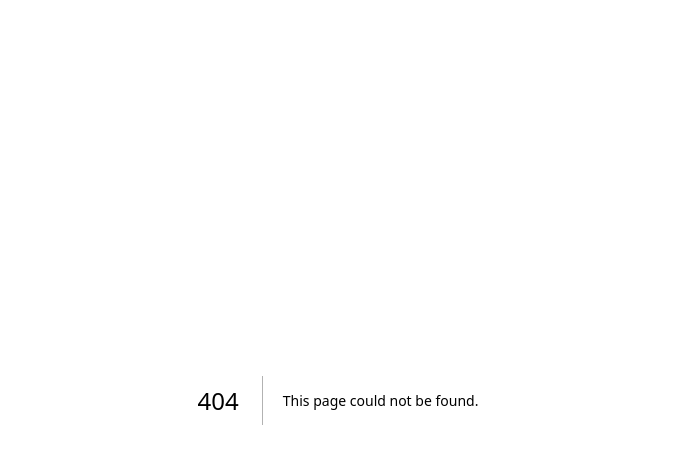
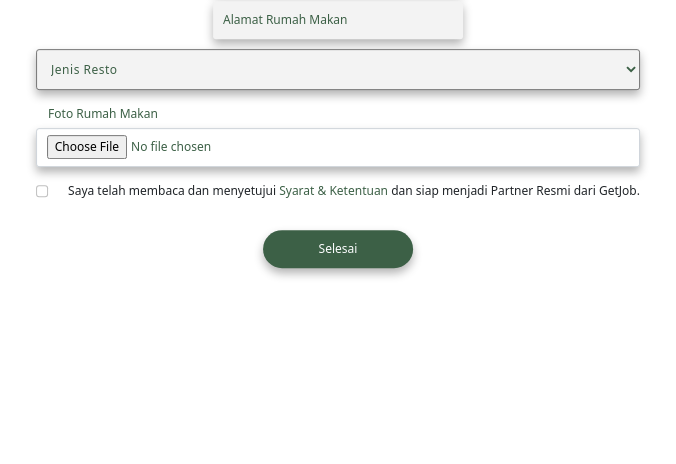
Before and after one commit to fdzadr/GetPartner, a Next.js app: page /daftar/merchant/data-usaha in a window 1280 px wide. Before the commit this address had no page. Shown: the top 464 px of the page, without its empty margins (302-978 px from the left). Built offline with nearby package versions, Linux system fonts and the light colour scheme.

Commit message:
adding data usaha page

```diff
--- a/src/pages/daftar.js
+++ b/src/pages/daftar.js
@@ -3,8 +3,6 @@ import Image from 'next/image';
 import { Inter } from '@next/font/google';
 import styles from '../styles/login n signin/Signin.module.css';
 import Link from 'next/link';
-
-const inter = Inter({ subsets: ['latin'] })
 
 export default function Daftar() {
   return (
--- a/src/pages/daftar/merchant/merchant.js
+++ b/src/pages/daftar/merchant/data-diri.js
@@ -60,7 +60,7 @@ export default function Merchant() {
                     </div>
 
                     <div className="buttons">
-                        <Link href="#"><button className={styles.setup_next_btn}>Lanjutkan</button></Link>
+                        <Link href="/daftar/merchant/data-usaha"><button className={styles.setup_next_btn}>Lanjutkan</button></Link>
                     </div>
                 </div>
             </div>
--- /dev/null
+++ b/src/pages/daftar/merchant/data-usaha.js
@@ -0,0 +1,80 @@
+import Head from 'next/head';
+import Image from 'next/image';
+import Link from 'next/link';
+import styles from '@/styles/login n signin/Profile-setup.module.css'
+
+export default function Merchant() {
+    return (
+        <>
+        <Head>
+            <title>GetPartner</title>
+            <meta name="description" content="Generated by create next app" />
+            <meta name="viewport" content="width=device-width, initial-scale=1" />
+            <link rel="icon" href="/favicon.ico" />
+        </Head>
+
+        <main className={styles.main}>
+        <div class=" box position-relative">
+            <div class="position-absolute top-50 start-50 translate-middle">
+                <div className={styles.logo}>
+                    <Image
+                    src="/aset/login n signin aset/Getjob.svg"
+                    alt="logo"
+                    width={150}
+                    height={50}
+                    />
+                </div>
+
+                <div className={styles.title}>
+                    <p>
+                        Anda Mendaftar Sebagai
+                        <br/>
+                        <span className={styles.highlight}>Merchant</span>
+                        <br/>
+                        <br/>
+                        Isi Data Usaha Anda
+                    </p>
+                </div>
+
+                <div className={styles.setup_main}>
+                    <div className="merchant_field">
+                        <input type="text" className={styles.setup_input} placeholder="Nama Rumah Makan"/>
+                    </div>
+
+                    <div className="merchant_field">
+                        <input type="text" className={styles.setup_input} placeholder="Alamat Rumah Makan"/>
+                    </div>
+
+                    <div class="input-group mb-3" className={styles.non_text_group}>
+                        <select class="form-select" className={styles.setup_select} id="inputGroupSelect01">
+                            <option selected>Jenis Resto</option>
+                            <option value="1">Fast Food</option>
+                            <option value="2">Casual Dining</option>
+                            <option value="3">Cafe</option>
+                            <option value="4">Fine Dining</option>
+                            <option value="5">Takeaway Only</option>
+                        </select>
+                    </div>
+
+                    <div class="input-group mb-3" className={styles.non_text_group}>
+                        <label class="input-group-text" className={styles.non_text_group_text} for="inputGroupFile01">Foto Rumah Makan</label>
+                        <input type="file" class="form-control" className={styles.setup_upload} id="inputGroupFile01" />
+                    </div>
+
+                    <div class="form-check" className={styles.setup_check}>
+                        <input class="form-check-input" type="checkbox" value="" id="flexCheckDefault"/>
+                        <label class="form-check-label" className={styles.check_label} for="flexCheckDefault">
+                            Saya telah membaca dan menyetujui <span className={styles.snk}>Syarat & Ketentuan</span> dan siap menjadi Partner Resmi dari GetJob.
+                        </label>
+                    </div>
+
+                    <div className="buttons">
+                        <Link href="#"><button className={styles.setup_next_btn}>Selesai</button></Link>
+                    </div>
+                </div>
+            </div>
+        </div>
+        </main>
+        </>
+    )
+}
--- a/src/pages/daftar/portal.js
+++ b/src/pages/daftar/portal.js
@@ -31,7 +31,7 @@ export default function Portal() {
                     </div>
 
                     <div class="buttons">
-                        <Link href="/daftar/merchant/merchant">
+                        <Link href="/daftar/merchant/data-diri">
                             <button className={styles.portal_btn}><span class="icon">
                                 <Image
                                 src="/aset/login n signin aset/portal/marketstall.png"
@@ -47,7 +47,7 @@ export default function Portal() {
                     </div>
 
                     <div class="buttons">
-                        <a href="#">
+                        <Link href="#">
                         <button className={styles.portal_btn}>
                             <span class="icon">
                             <Image
@@ -60,7 +60,7 @@ export default function Portal() {
                             &nbsp;
                             Driver Partnership
                         </button>
-                        </a>
+                        </Link>
                     </div>
                 </div>
             </div>
--- a/src/styles/login n signin/Profile-setup.module.css
+++ b/src/styles/login n signin/Profile-setup.module.css
@@ -122,3 +122,18 @@
     font-size: 12px;
     box-shadow: 0px 5px 10px 0 rgba(0, 0, 0, 0.3);
 }
+
+.setup_check {
+    margin-top: 15px;
+    font-size: 12px;
+    text-align: start;
+}
+
+.check_label {
+    margin-top: -18px;
+    margin-left: 20px;
+}
+
+.snk {
+    color: var(--ijo-3);
+}
```
